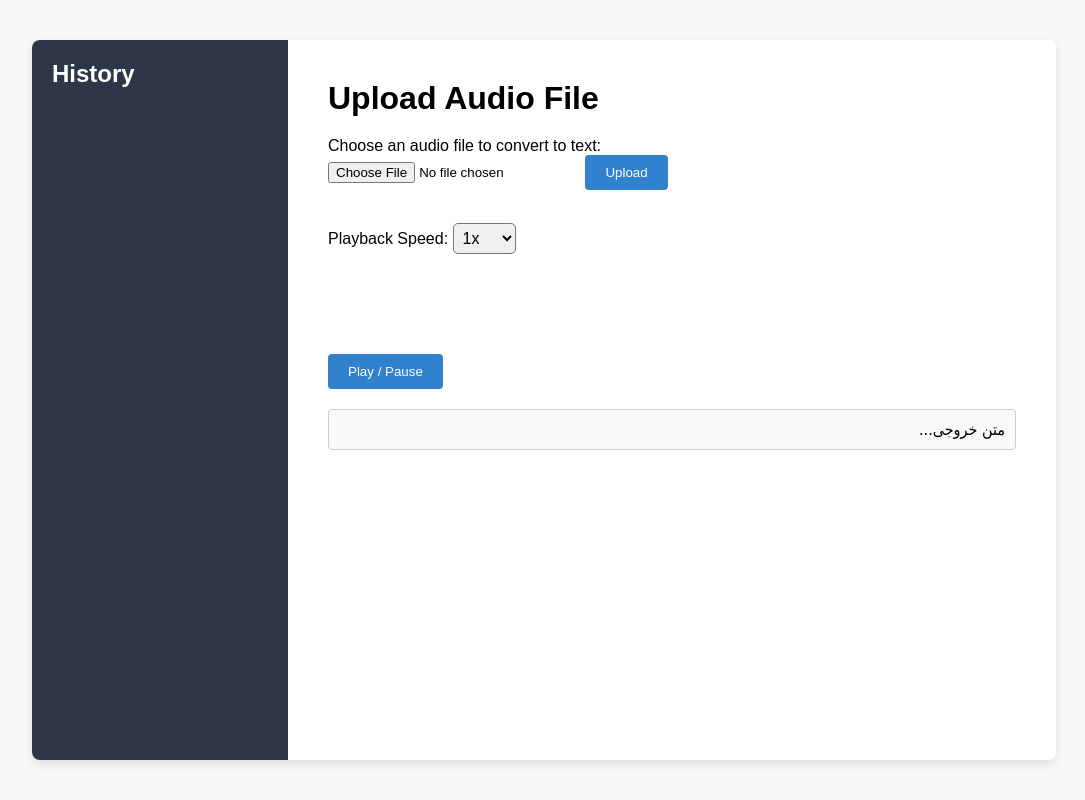
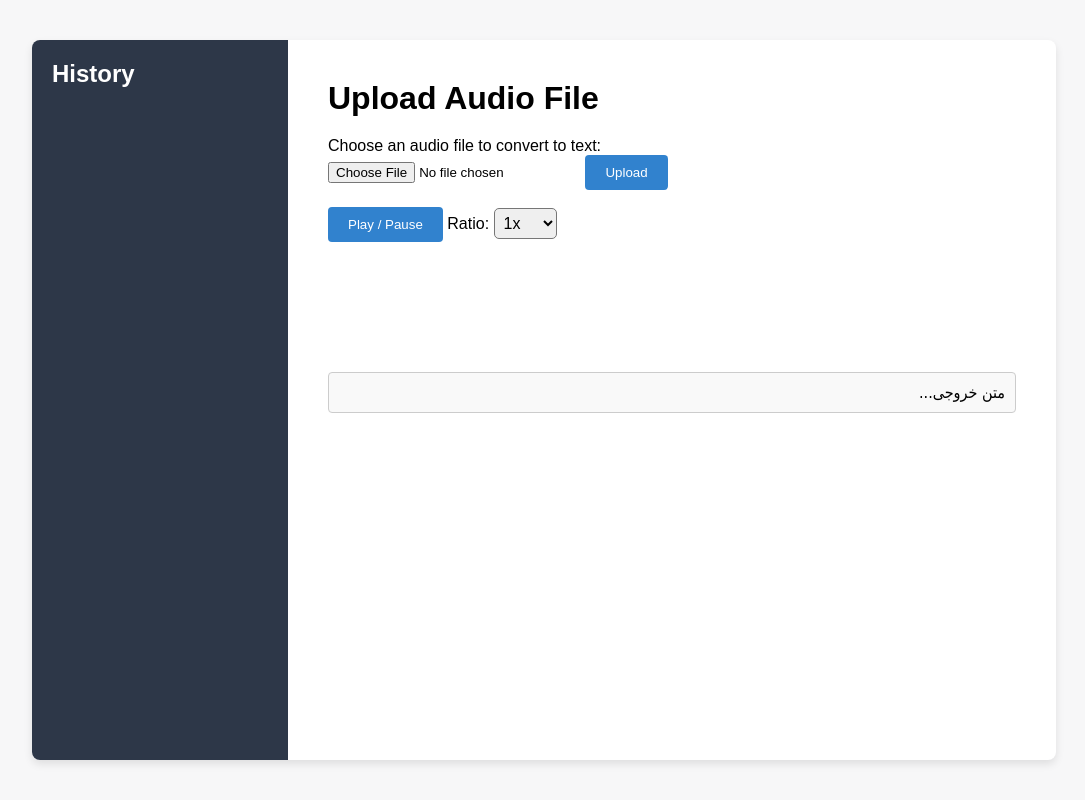
Before and after one commit to habibi-m/flask-demo, a Flask app: page / in a window 1280 px wide. Shown: the whole page, without its empty margins (96-1181 px from the left). Run offline with Flask 3, Linux system fonts and the light colour scheme; data that the repository does not hold is empty.

Commit message:
changing page height and schrolling

```diff
--- a/static/css/styles.css
+++ b/static/css/styles.css
@@ -21,7 +21,7 @@ body {
     width: 80%;
     max-width: 1200px;
     height: 90vh;
-    overflow: hidden;
+    overflow-y: auto;
 }
 
 .sidebar {
@@ -62,7 +62,7 @@ body {
 }
 
 form {
-    margin-bottom: 20px;
+    margin-bottom: 5px;
 }
 
 input[type="file"] {
@@ -150,7 +150,7 @@ ul#history-list li span {
 }
 
 #result-text {
-    max-height: 400px; /* حداکثر ارتفاع */
+    max-height: 220px; /* حداکثر ارتفاع */
     overflow-y: auto;  /* فعال‌سازی اسکرول عمودی */
     border: 1px solid #ccc; /* اضافه کردن حاشیه برای جدا کردن */
     padding: 10px; /* فضای داخلی */
--- a/templates/index.html
+++ b/templates/index.html
@@ -36,7 +36,8 @@
                 <button type="submit" class="btn">Upload</button>
             </form>
 
-            <label for="playback-speed">Playback Speed:</label>
+            <button id="playPauseBtn" class="btn">Play / Pause</button>
+            <label for="playback-speed">Ratio:</label>
             <select id="playback-speed" class="speed-select">
                 <option value="0.5">0.5x</option>
                 <option value="1" selected>1x</option>
@@ -44,8 +45,7 @@
                 <option value="2">2x</option>
             </select>
 
-            <div id="waveform"></div>
-            <button id="playPauseBtn" class="btn">Play / Pause</button>
+            <div id="waveform" style="padding-top: 10px;"></div>
 
             <!-- Result section -->
             <div id="result-section">
```
